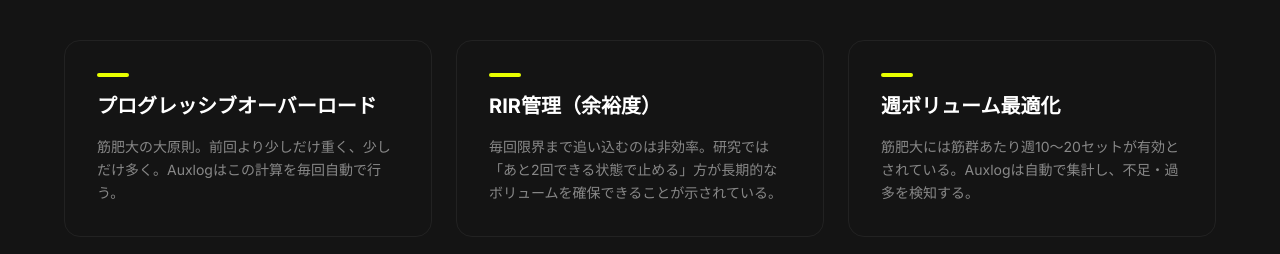
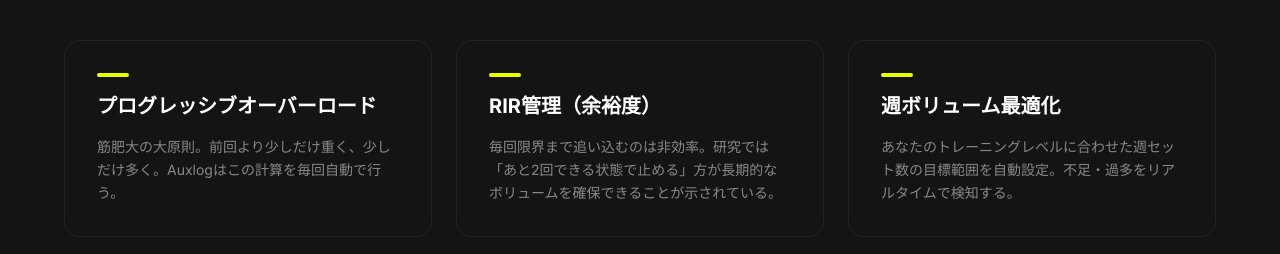
Before and after one commit to shunsuke-blog/auxlog-lp01, a Next.js app: page / in a window 1280 px wide. Shown: the part 3300-3554 px from the top of the page. Built offline with nearby package versions, Linux system fonts and the light colour scheme.

Commit message:
文言修正

```diff
--- a/components/sections/ScienceSection.tsx
+++ b/components/sections/ScienceSection.tsx
@@ -12,7 +12,7 @@ const evidences = [
   {
     title: "週ボリューム最適化",
     description:
-      "筋肥大には筋群あたり週10〜20セットが有効とされている。Auxlogは自動で集計し、不足・過多を検知する。",
+      "あなたのトレーニングレベルに合わせた週セット数の目標範囲を自動設定。不足・過多をリアルタイムで検知する。",
   },
 ];
 
```
